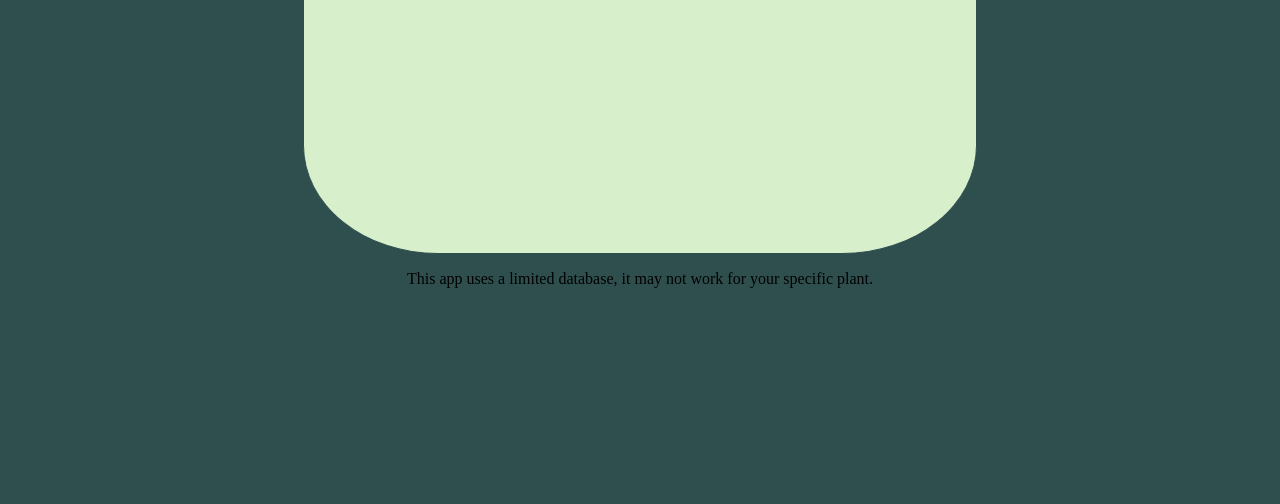
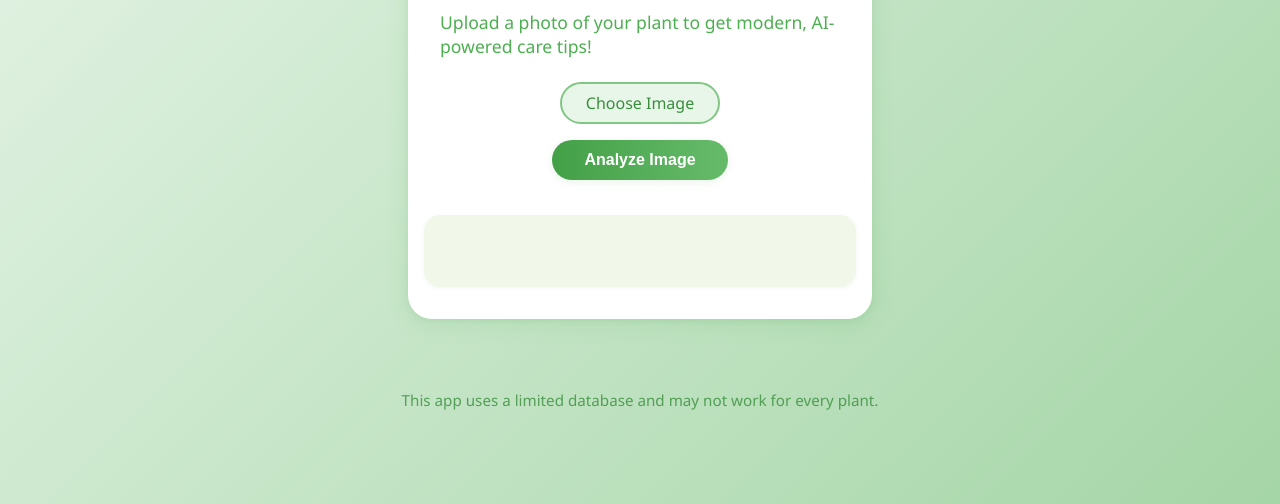
Before and after one commit to SageMar/AI-Final-Project, a website: page public/index.html in a window 1280 px wide. Shown: the part 296-800 px from the top of the page. Drawn offline with Linux system fonts and the light colour scheme.

Commit message:
Changed styling to be more modern. Added readme

```diff
--- a/public/index.html
+++ b/public/index.html
@@ -8,22 +8,21 @@
 </head>
 <body>
 
-    <div id = "main">
-        <h1> Plant Health Checker </h1>
-
-        <p>Start by uploading a photo of your plant to get recommendations for its health!</p>
-
-        <input type="file" id="fileInput" accept="image/*" />
-        <br>
-        <img id="preview" class="preview" />
-        <br><br>
-        <button id = "submitImage">Analyze Image</button>
-
-
-        <div id="result"></div>
-
+    <div class="container">
+        <div class="card">
+            <h1><span class="leaf">🌱</span> Plant Health Checker</h1>
+            <p class="subtitle">Upload a photo of your plant to get modern, AI-powered care tips!</p>
+            <label class="file-label">
+                <input type="file" id="fileInput" accept="image/*" />
+                <span>Choose Image</span>
+            </label>
+            <img id="preview" class="preview" style="display:none;" />
+            <button id="submitImage" class="modern-btn">Analyze Image</button>
+            <div id="result" class="result-box"></div>
+        </div>
+        <footer>
+            <p class="footer-note">This app uses a limited database and may not work for every plant.</p>
+        </footer>
     </div>
-
-    <p>This app uses a limited database, it may not work for your specific plant.</p>
 </body>
 </html>
--- a/public/scripts/page-scripts.js
+++ b/public/scripts/page-scripts.js
@@ -10,11 +10,16 @@ document.addEventListener("DOMContentLoaded", () => {
     // Show preview as soon as user selects a file
     fileInput.addEventListener("change", () => {
         const file = fileInput.files[0];
-        if (!file) return;
+        if (!file) {
+            previewImg.style.display = "none";
+            previewImg.src = "";
+            return;
+        }
 
         const reader = new FileReader();
         reader.onload = () => {
             previewImg.src = reader.result;
+            previewImg.style.display = "block";
         };
         reader.readAsDataURL(file);
     });
@@ -34,17 +39,13 @@ async function submitImageToAI() {
     // create a variable to hold our result to send again
     let topPrediction = '';
 
-    const reader = new FileReader();
-    reader.onload = () => {
-        document.getElementById('preview').src = reader.result;
-    };
-    reader.readAsDataURL(file);
+
 
     const formData = new FormData();
     formData.append("image", file);
 
     const resultBox = document.getElementById('result');
-    resultBox.innerText = "Analyzing...";
+    resultBox.innerHTML = `<span style="color:#388e3c;font-weight:500;">Analyzing...</span>`;
 
     const res = await fetch('/analyze', {
         method: 'POST',
--- a/public/styles/styles.css
+++ b/public/styles/styles.css
@@ -1,29 +1,127 @@
 body {
-    text-align: center;
-    background-color: darkslategray;
+    min-height: 100vh;
+    margin: 0;
+    font-family: 'Segoe UI', 'Roboto', Arial, sans-serif;
+    background: linear-gradient(135deg, #e8f5e9 0%, #a5d6a7 100%);
+    display: flex;
+    flex-direction: column;
+    align-items: center;
+    justify-content: center;
 }
 
-image {
-    height: 150px;
+.container {
+    min-height: 100vh;
+    display: flex;
+    flex-direction: column;
+    align-items: center;
+    justify-content: center;
+}
+
+.card {
+    background: #fff;
+    border-radius: 1.5rem;
+    box-shadow: 0 4px 24px 0 rgba(34, 139, 34, 0.10), 0 1.5px 6px 0 rgba(34, 139, 34, 0.08);
+    padding: 2.5rem 2rem 2rem 2rem;
+    max-width: 400px;
+    width: 100%;
+    margin: 2rem 0;
+    display: flex;
+    flex-direction: column;
+    align-items: center;
+}
+
+h1 {
+    color: #388e3c;
+    font-weight: 700;
+    margin-bottom: 0.5rem;
+    letter-spacing: 1px;
+}
+
+.leaf {
+    font-size: 1.5em;
+    vertical-align: middle;
+}
+
+.subtitle {
+    color: #4caf50;
+    margin-bottom: 1.5rem;
+    font-size: 1.1rem;
+}
+
+.file-label {
+    display: inline-block;
+    background: #e8f5e9;
+    color: #388e3c;
+    border: 2px solid #81c784;
+    border-radius: 2rem;
+    padding: 0.5rem 1.5rem;
+    cursor: pointer;
+    font-weight: 500;
+    margin-bottom: 1rem;
+    transition: background 0.2s, color 0.2s;
+}
+.file-label:hover {
+    background: #c8e6c9;
+    color: #256029;
+}
+.file-label input[type="file"] {
+    display: none;
+}
+
+.preview {
+    margin: 1rem 0 1.5rem 0;
+    max-width: 90%;
+    max-height: 220px;
+    border-radius: 1rem;
+    box-shadow: 0 2px 8px 0 rgba(56, 142, 60, 0.10);
+    display: block;
+}
+
+.modern-btn {
+    background: linear-gradient(90deg, #43a047 0%, #66bb6a 100%);
+    color: #fff;
+    border: none;
+    border-radius: 2rem;
+    padding: 0.7rem 2rem;
+    font-size: 1rem;
+    font-weight: 600;
+    cursor: pointer;
+    box-shadow: 0 2px 8px 0 rgba(56, 142, 60, 0.10);
+    margin-bottom: 1.2rem;
+    transition: background 0.2s, transform 0.2s;
+}
+.modern-btn:hover {
+    background: linear-gradient(90deg, #388e3c 0%, #43a047 100%);
+    transform: translateY(-2px) scale(1.03);
+}
+
+.result-box {
+    background: #f1f8e9;
+    border-radius: 1rem;
+    padding: 1rem;
+    margin-top: 1rem;
+    min-height: 2.5rem;
+    color: #256029;
+    font-size: 1.05rem;
+    box-shadow: 0 1px 4px 0 rgba(56, 142, 60, 0.07);
+    width: 100%;
+    word-break: break-word;
 }
 
 li {
-    text-align: center;
-    margin: 30px;
-    list-style-type: none;
+    text-align: left;
+    margin: 0.5rem 0 0.5rem 1.2rem;
+    list-style-type: disc;
+    color: #256029;
+    font-size: 1rem;
 }
 
-#main{
-    width: 75%;
-    background-color: rgb(216, 239, 203);
-    border: 1px solid darkslategray;
-    width: 50%;
-    min-height: 500px;
-    border-radius: 20%;
-    margin: auto;
-    padding: 20px;
+footer {
+    margin-top: 1.5rem;
+    text-align: center;
 }
-
-.preview {
-    margin-top: 1rem; max-width: 300px;
+.footer-note {
+    color: #388e3c;
+    font-size: 0.95rem;
+    opacity: 0.8;
 }
--- a/server.js
+++ b/server.js
@@ -71,8 +71,10 @@ app.post('/treatment', async (req, res) => {
             messages: [
                 {
                     role: 'system',
-                    content: `You are a botanist giving helpful tips on how to treat a plant disease. You should respond in this format <li>tip1</li><li>tip2</li> and so on,
-                    with no extra wordage. If the diagnosis has the word 'healthy' within it, simply respond "Congratulations, your plant doesn't need anything right now!"`
+                    content: `You are a botanist giving helpful tips on how to treat a plant disease.
+                    You should respond in this format <li>tip1</li><li>tip2</li> and so on,
+                    with no extra wordage. If the diagnosis has the word 'healthy' within it,
+                    simply respond "Congratulations, your plant doesn't need anything right now!"`
                 },
                 {
                     role: 'user',
```
Also changed, not shown: README.md.
